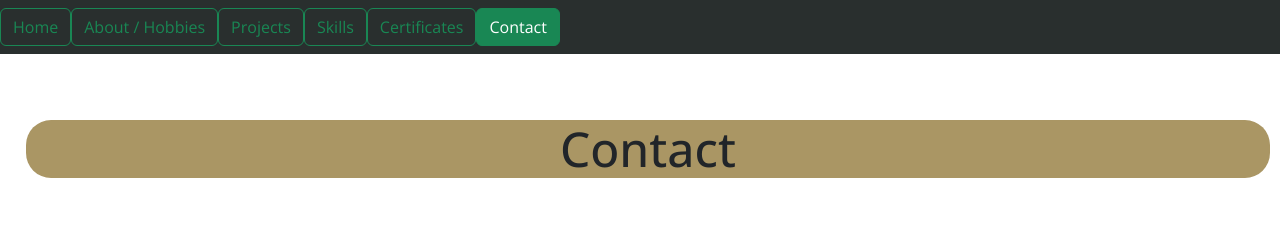
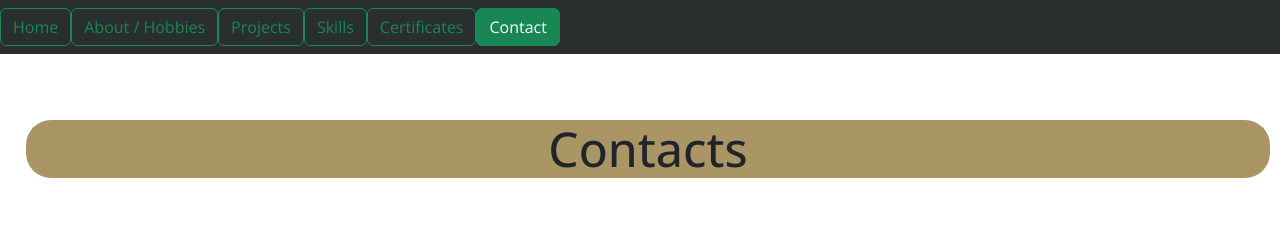
Before and after one commit to Eds-Dbug/profile2, a React (Create React App) app: page /contact in a window 1280 px wide. Shown: the top 228 px of the page. Built offline with nearby package versions, Linux system fonts and the light colour scheme.

Commit message:
Contact page done

```diff
--- a/src/partials/Header.tsx
+++ b/src/partials/Header.tsx
@@ -1,11 +1,9 @@
-import React, { useState } from 'react'
+import '../styles/Partials/header.scss';
 
-export default function Header({title}: {title: string}) {
-
-
-  return (
+export default function Header({ title }: { title: string }) {
+	return (
 		<div>
-			<h1 className="Header__title">{title}</h1>
+			<h1 className="header">{title}</h1>
 		</div>
 	);
 }
--- a/src/routes/Contact.tsx
+++ b/src/routes/Contact.tsx
@@ -3,14 +3,12 @@ import { FontAwesomeIcon } from '@fortawesome/react-fontawesome';
 import { contacts } from '../data/Data';
 import { IconPrefix } from '@fortawesome/fontawesome-svg-core';
 import { IconName } from '@fortawesome/free-solid-svg-icons';
-import { useNavigate } from 'react-router';
 import { useEffect, useState } from 'react';
 import classNames from 'classnames';
+import Header from '../partials/Header';
 
 export default function Contact() {
 	const [textToCopy, setTextToCopy] = useState('');
-
-
 
 	const routeChange = (pathUrl: string) => {
 		window.open(pathUrl);
@@ -66,7 +64,7 @@ export default function Contact() {
 
   return (
 		<div className="contact ps-3">
-			<h1 className='contact__title'>Contact</h1>
+			<Header title='Contacts'/>
       <div className='contact__cards'>
         {contactMap}
       </div>
--- /dev/null
+++ b/src/styles/Partials/header.scss
@@ -0,0 +1,10 @@
+@import '/src/styles/mixins.scss';
+@import '/src/styles/variables.scss';
+
+.header {
+  margin-top: 15vh;
+  border-radius: $header-round;
+  background-color: $camel;
+  text-align: center;
+  font-size: 300%;
+}
--- a/src/styles/routes/contact.scss
+++ b/src/styles/routes/contact.scss
@@ -8,8 +8,6 @@
     visibility: visible;
   }
 }
-
-
 
 .contact {
   height: 100vh;
```
